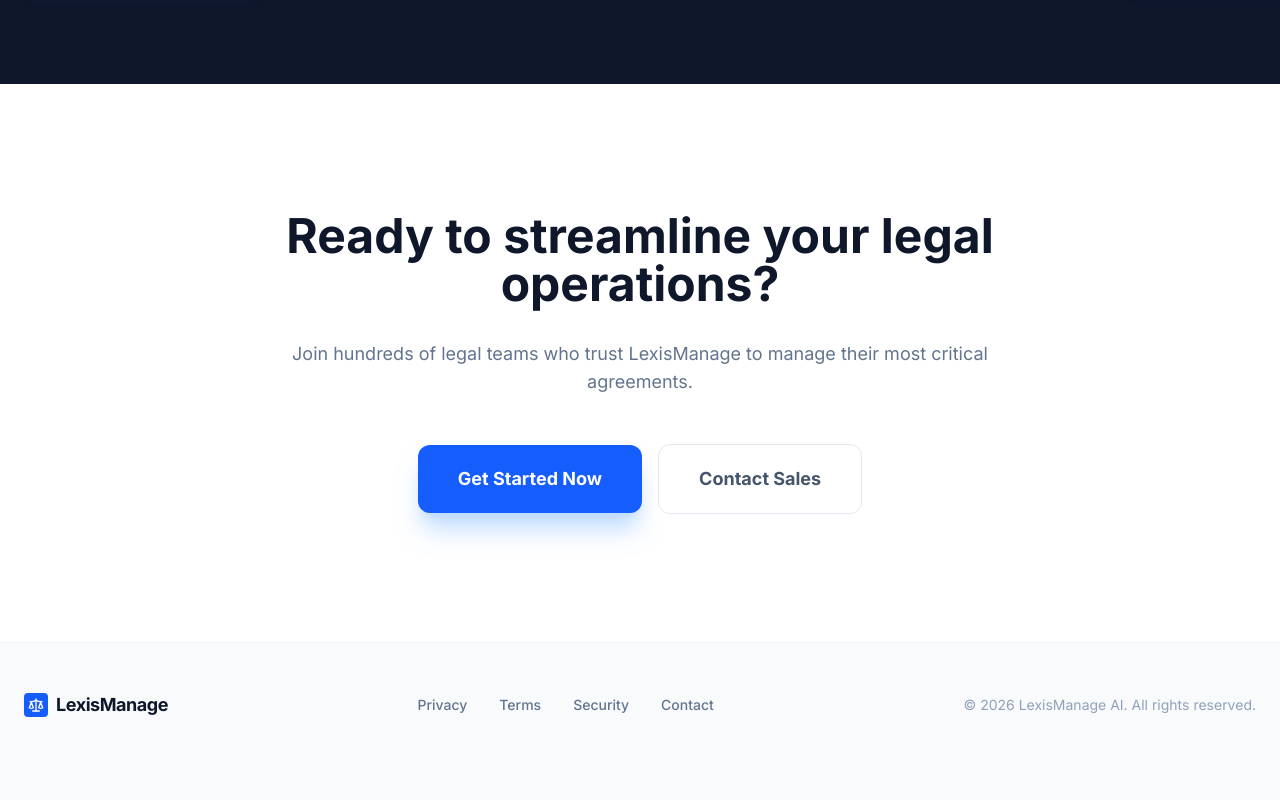
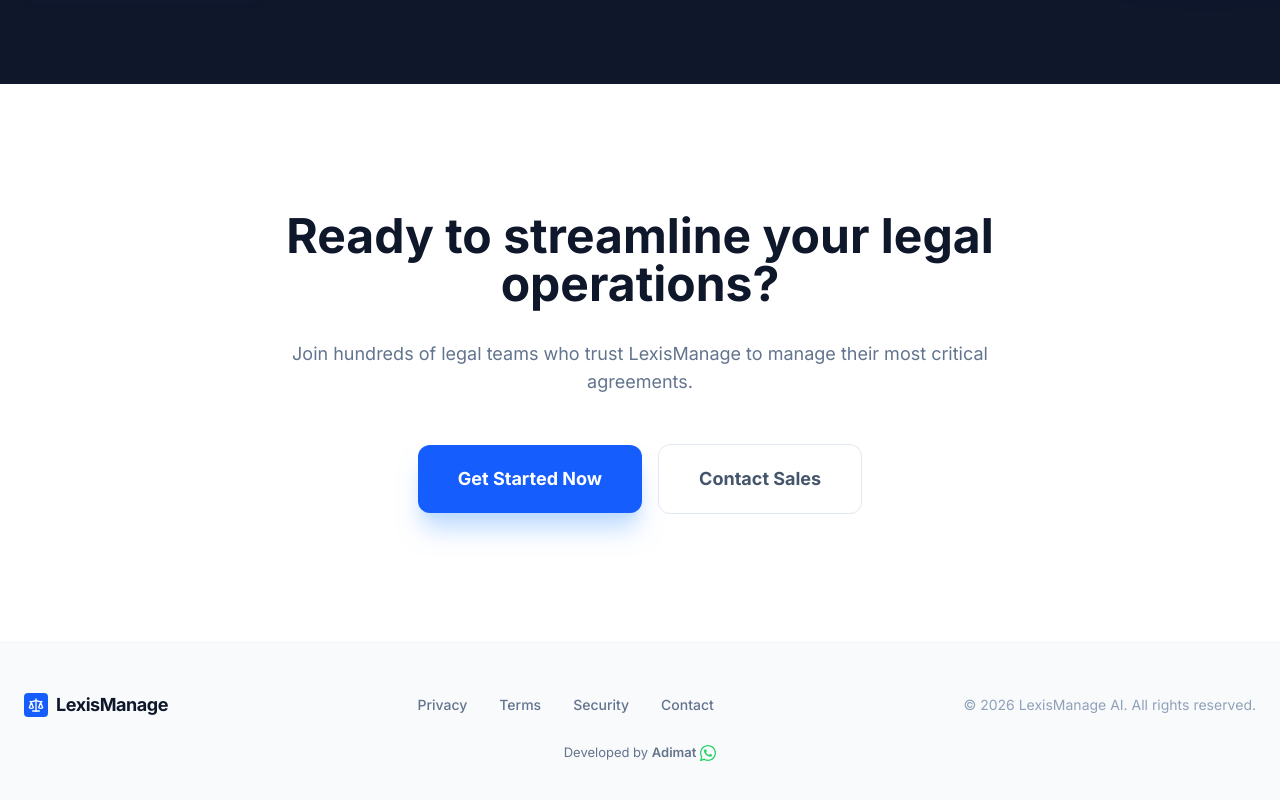
Before and after one commit to Nyarko28/LexisManage, a React (Vite) app: page / in a window 1280 px wide. Shown: the part 3068-3868 px from the top of the page. Before the commit the page ends 3835 px from the top, so only its background shows below. Built offline with nearby package versions, Linux system fonts and the light colour scheme; no server answers; the database is empty; a web font is replaced by a local one.

Commit message:
Update LandingPage.tsx

```diff
--- a/src/components/LandingPage.tsx
+++ b/src/components/LandingPage.tsx
@@ -326,6 +326,27 @@
             <p className="text-sm text-slate-400">© 2026 LexisManage AI. All rights reserved.</p>
           </div>
         </div>
+        <div className="text-center text-[13px] text-[#64748b] mt-6">
+            Developed by{' '}
+            <a
+              href="https://wa.me/233534086538"
+              target="_blank"
+              rel="noopener noreferrer"
+              title="Chat with developer on WhatsApp"
+              className="inline-flex items-center gap-1 text font-semibold transition-colors duration-200 hover:text-green-400"
+            >
+              Adimat
+              <svg
+                xmlns="http://www.w3.org/2000/svg"
+                viewBox="0 0 24 24"
+                fill="currentColor"
+                className="h-4 w-4 text-[#25D366]"
+              >
+                <path d="M17.472 14.382c-.297-.149-1.758-.867-2.03-.967-.273-.099-.471-.148-.67.15-.197.297-.767.966-.94 1.164-.173.199-.347.223-.644.075-.297-.15-1.255-.463-2.39-1.475-.883-.788-1.48-1.761-1.653-2.059-.173-.297-.018-.458.13-.606.134-.133.298-.347.446-.52.149-.174.198-.298.298-.497.099-.198.05-.371-.025-.52-.075-.149-.669-1.612-.916-2.207-.242-.579-.487-.5-.669-.51-.173-.008-.371-.01-.57-.01-.198 0-.52.074-.792.372-.272.297-1.04 1.016-1.04 2.479 0 1.462 1.065 2.875 1.213 3.074.149.198 2.096 3.2 5.077 4.487.709.306 1.262.489 1.694.625.712.227 1.36.195 1.871.118.571-.085 1.758-.719 2.006-1.413.248-.694.248-1.289.173-1.413-.074-.124-.272-.198-.57-.347z" />
+                <path d="M12 0C5.373 0 0 5.373 0 12c0 2.117.549 4.107 1.51 5.833L.057 23.215a.75.75 0 00.918.919l5.382-1.453A11.952 11.952 0 0012 24c6.627 0 12-5.373 12-12S18.627 0 12 0zm0 22c-1.907 0-3.7-.513-5.238-1.407l-.374-.217-3.876 1.046 1.046-3.877-.217-.374A9.953 9.953 0 012 12C2 6.477 6.477 2 12 2s10 4.477 10 10-4.477 10-10 10z" />
+              </svg>
+            </a>
+          </div>
       </footer>
     </div>
   );
```
